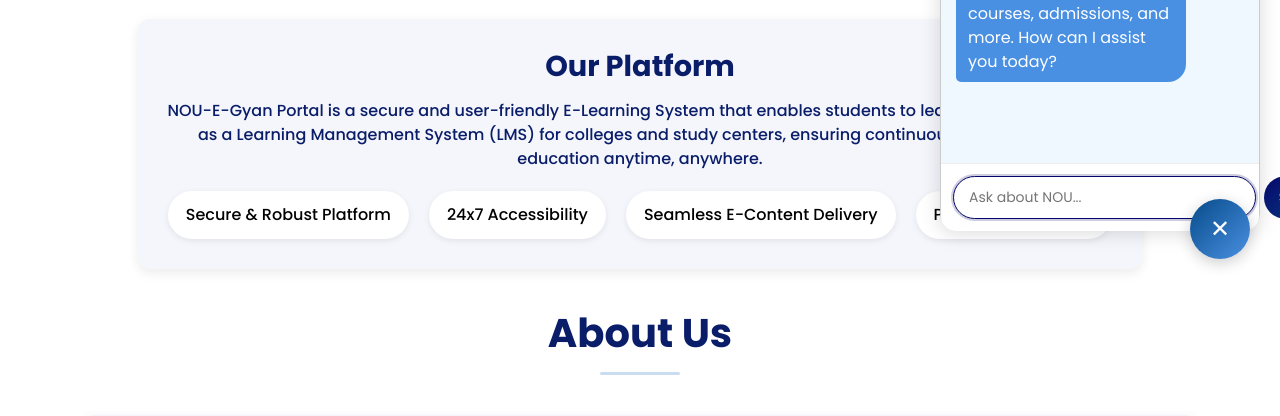
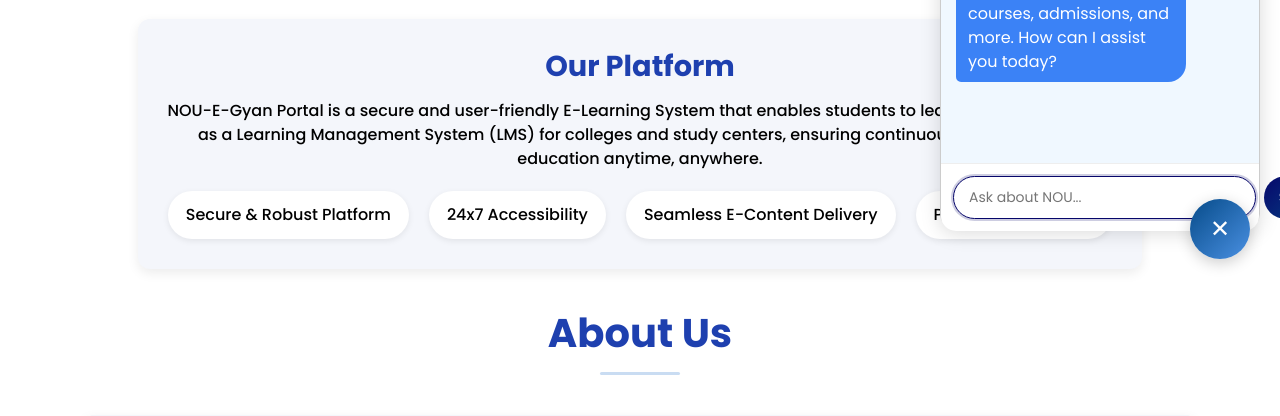
Before and after one commit to khushi2488/Learning-Management-System-Nalanda-Open-University-, a Django app: page /aboutus/ in a window 1280 px wide. Shown: the part 451-867 px from the top of the page. Run offline with Django 4.2, Linux system fonts and the light colour scheme; some libraries are stand-ins or nearby versions.

Commit message:
chnaged color of headings in aboutus page

```diff
--- a/nouapp/templates/aboutus.html
+++ b/nouapp/templates/aboutus.html
@@ -3,6 +3,12 @@
   /* .container {
     width: 100%;
   } */
+
+  :root{
+    --primary-color2: #1e40af;
+    --accent-color: #3b82f6;
+  }
+
 
   .col-sm-5 {
     position: relative;
@@ -161,14 +167,14 @@
   }
 
   .about-info h3 {
-    color: #0a1d69;
+    color: var(--primary-color2);
     font-size: 1.8rem;
     font-weight: 700;
     margin-bottom: 15px;
   }
 
   .about-info p {
-    color: #0a1d69;
+    color: #000;
     font-size: 1rem;
     margin-bottom: 20px;
     font-weight: 500;
@@ -287,7 +293,7 @@
       </ul>
     </section>
 
-    <h2 style="text-align:center; font-weight: bold; margin-top: 40px; color:#0a1d69; font-size: 40px;">About Us</h2>
+    <h2 style="text-align:center; font-weight: bold; margin-top: 40px; color:var(--primary-color2); font-size: 40px;">About Us</h2>
     <hr>
 
     <div class="row about-section align-items-center" style="margin: 40px 0;">
--- a/nouapp/templates/index.html
+++ b/nouapp/templates/index.html
@@ -570,7 +570,7 @@
   }
 
   .author-info h4 {
-    color: #060666;
+    color: var(--primary-color2);
     font-size: 1.2rem;
     font-weight: 600;
     margin-bottom: 5px;
```
